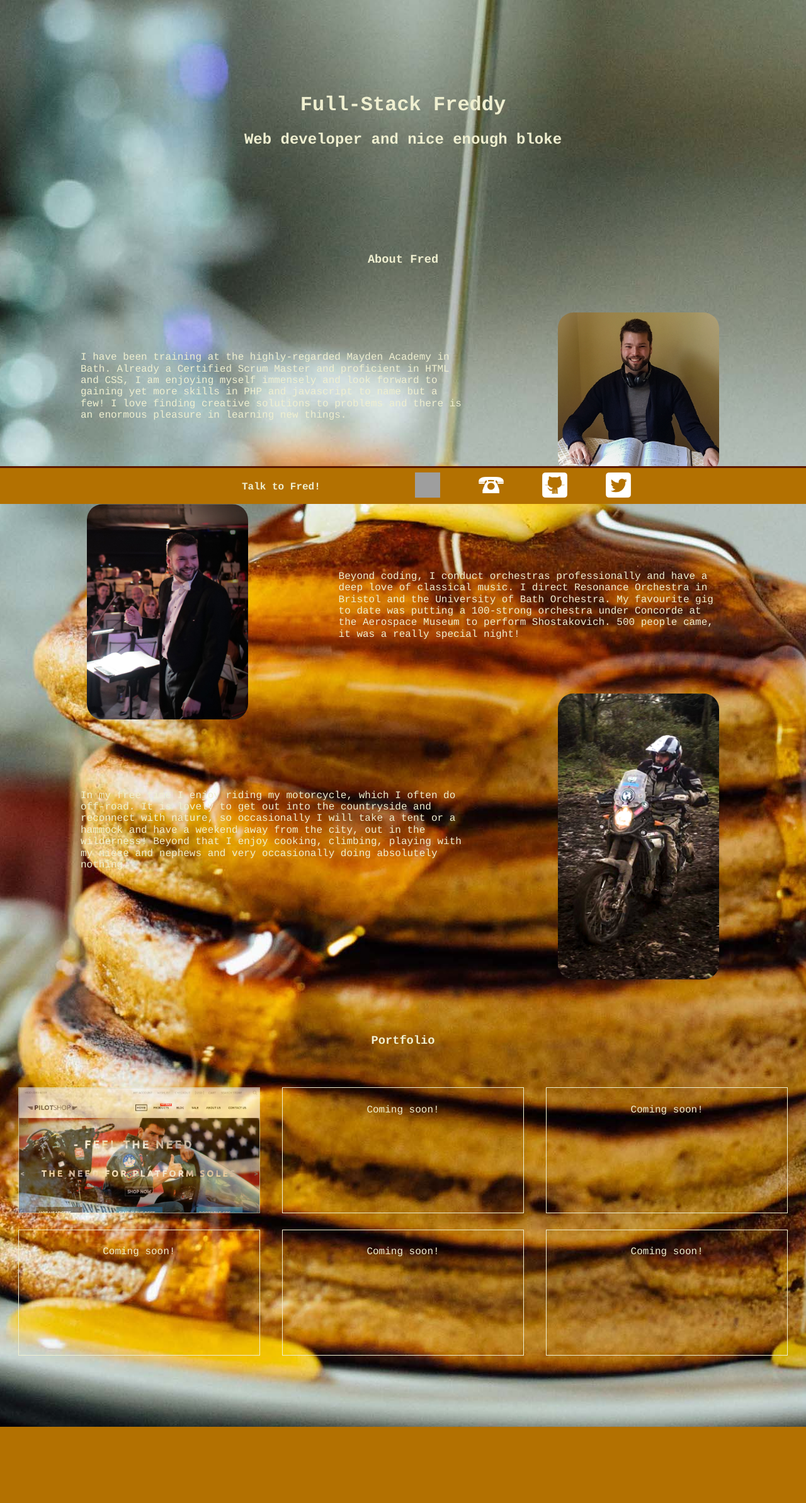
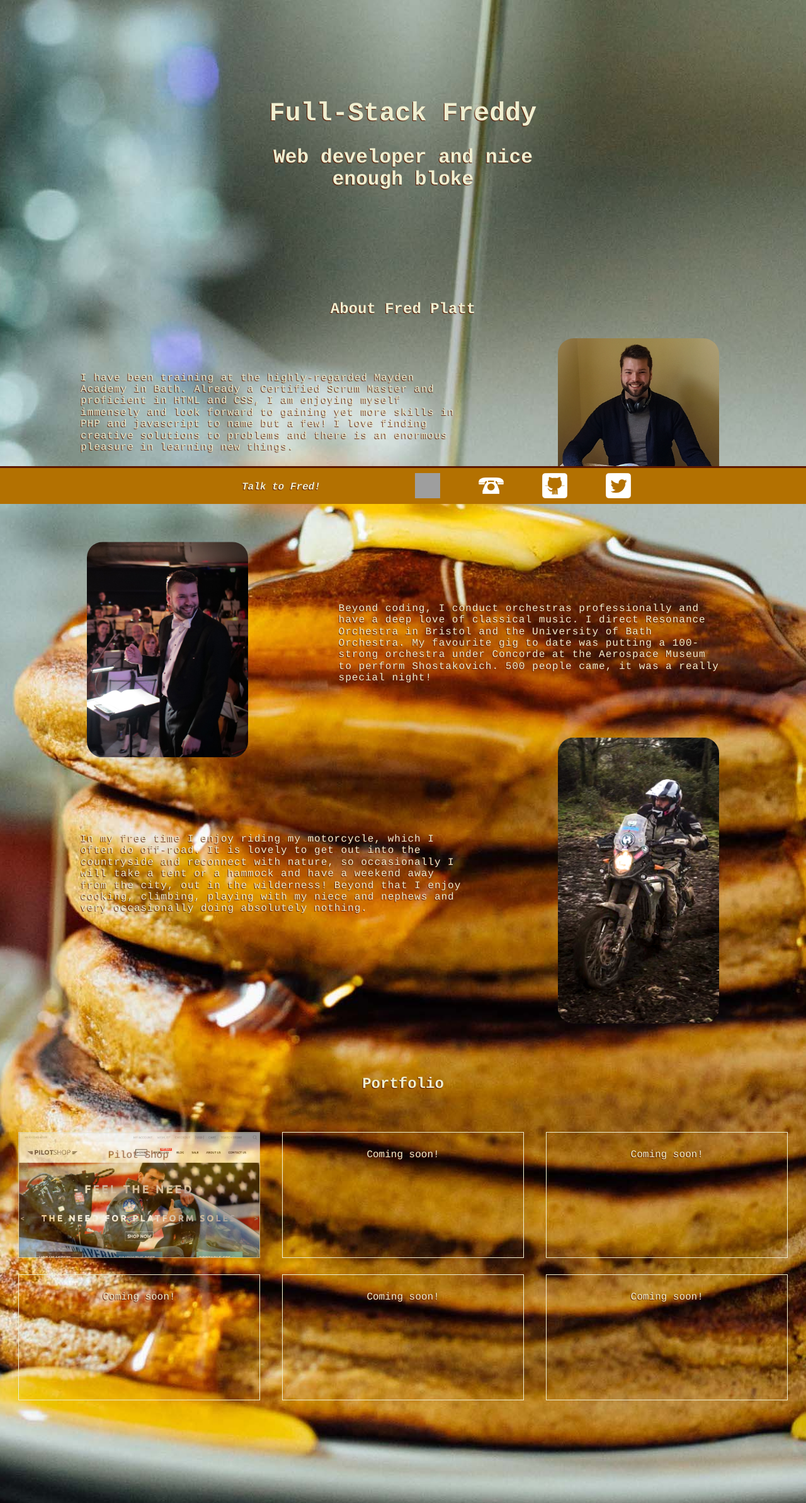
Before and after one commit to fredplatt/portfolio, a PHP site: page / in a window 1280 px wide. Shown: the whole page at 63% size. Before the commit the page ends 2265 px from the top, so only its background shows below. Run offline with PHP 8.4, Linux system fonts and the light colour scheme; grey boxes are pictures that could not be loaded.

Commit message:
added text shadow, removed unnecessary code

```diff
--- a/css/styles.css
+++ b/css/styles.css
@@ -7,10 +7,12 @@ body {
     background-position: center;
     background-repeat: no-repeat;
     background-size: cover;
+    text-shadow: -1px 1px 1px #5B1901;
 }
 
 header {
     padding: 10%;
+    font-size: 1.3rem;
 }
 
 .title {
@@ -25,8 +27,15 @@ main {
     padding-left: 10%;
     padding-right: 10%;
     padding-bottom: 5%;
-    overflow: auto;
     display: inline-block;
+}
+
+main h2 {
+    margin-bottom: -30px;
+}
+
+main p {
+    letter-spacing: 1px;
 }
 
 .parent {
@@ -98,10 +107,10 @@ p {
 .portfolio {
     text-align: center;
     padding-top: 50px;
-    padding-bottom: 100px
+    padding-bottom: 150px
 }
 
-.portfolio h3 {
+.portfolio h2 {
     margin-bottom: 50px;
 }
 
@@ -142,12 +151,15 @@ footer h4 {
     float: left;
     margin-left: 30%;
     margin-right: -10%;
+    font-style: italic;
 }
 
+footer div {
+    margin-top: 8px;
+}
 a {
     height: 40px;
     width: 40px;
-    margin-top: 7px;
     margin-left: 2%;
     margin-right: 2%;
     background-color: transparent;
@@ -155,24 +167,9 @@ a {
     color: transparent;
 }
 
-.email {
-    background-image: url("../img/email.png");
-    background-size: cover;
-}
-
-.phone {
-    background-image: url("../img/phone.png");
-    background-size: cover;
-}
-
-.github {
-    background-image: url("../img/github.png");
-    background-size: cover;
-}
-
-.twitter {
-    background-image: url("../img/twitter.png");
-    background-size: cover;
+a img {
+    height: 40px;
+    width: 40px;
 }
 
 @media screen and (max-width: 950px) {
--- a/index.html
+++ b/index.html
@@ -12,7 +12,7 @@
         <h2 class="title">Web developer and nice enough bloke</h2>
     </header>
     <main>
-        <h3>About Fred</h3>
+        <h2>About Fred Platt</h2>
         <div class="parent">
             <p class="childText">I have been training at the highly-regarded Mayden Academy in Bath. Already a Certified Scrum Master and proficient in HTML and CSS, I am enjoying myself immensely and look forward to gaining yet more skills in PHP and javascript to name but a few! I love finding creative solutions to problems and there is an enormous pleasure in learning new things.</p>
             <img class="childImage" src="img/fred2.jpg" alt="fredPlatt">
@@ -27,7 +27,7 @@
         </div>
     </main>
     <div class="portfolio">
-        <h3>Portfolio</h3>
+        <h2>Portfolio</h2>
         <div class="pilot">Pilot Shop</div>
         <div class="preview">Coming soon!</div>
         <div class="preview">Coming soon!</div>
@@ -38,15 +38,11 @@
     <footer>
         <h4>Talk to Fred!</h4>
         <div>
-        <a type="button" href="mailto:fred_platt@hotmail.com" class="email"></a>
-        <a type="button" href="tel:+447757182517" class="phone"></a>
-        <a type="button" href="https://github.com/fredplatt" target="_blank" class="github"></a>
-        <a type="button" href="https://twitter.com/frederickplatt" target="_blank" class="twitter"></a>
+        <a href="mailto:fred_platt@hotmail.com" class="email"><img src="img/email.png"></a>
+        <a href="tel:+447757182517" class="phone"><img src="img/phone.png"></a>
+        <a href="https://github.com/fredplatt" target="_blank" class="github"><img src="img/github.png"></a>
+        <a href="https://twitter.com/frederickplatt" target="_blank" class="twitter"><img src="img/twitter.png"></a>
         </div>
-        <!--<button class="email" onclick="location.href='mailto:fred_platt@hotmail.com'"></button>-->
-        <!--<button class="phone" onclick="location.href='tel:+447757182517'"></button>-->
-        <!--<button class="github" onclick="location.href='https://github.com/fredplatt'" target="_blank"></button>-->
-        <!--<button class="twitter" onclick="location.href='https://twitter.com/frederickplatt'"></button>-->
     </footer>
 </body>
 </html>
```
